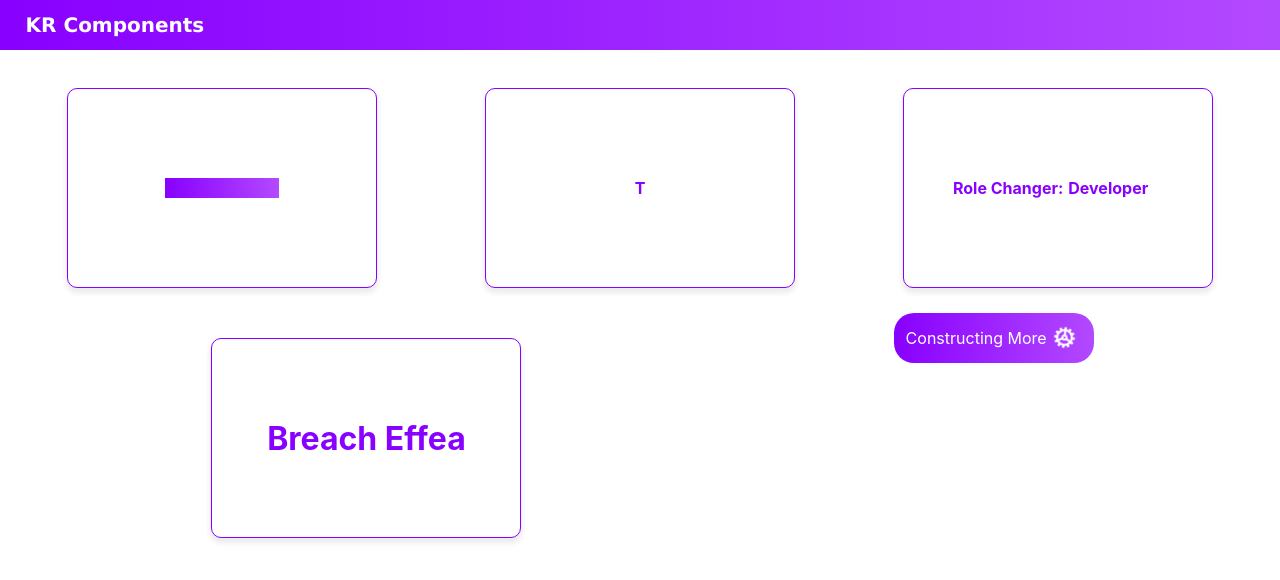
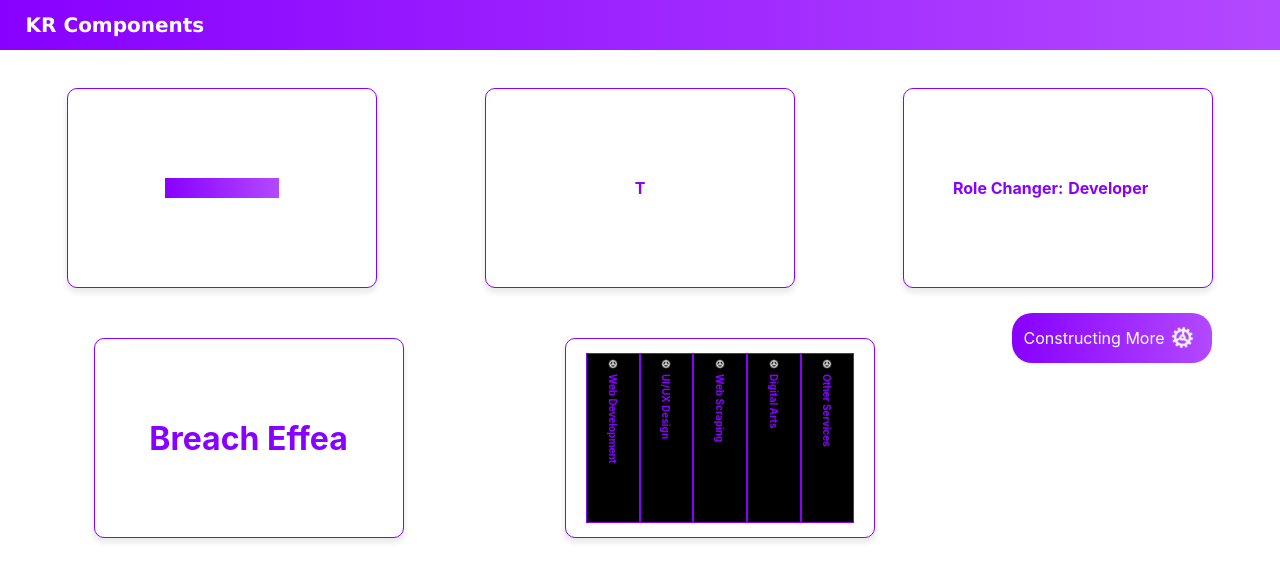
Before and after one commit to krevindev/KR-UI-Kit, a React (Create React App) app: page / in a window 1280 px wide. Shown: the top 580 px of the page. Built offline with nearby package versions, Linux system fonts and the light colour scheme.

Commit message:
Added component 5

```diff
--- /dev/null
+++ b/src/components/component5/Component5.module.css
@@ -0,0 +1,60 @@
+.component-5 {
+    width: 90%;
+    height: 170px;
+
+    display: flex;
+
+    box-sizing: border-box;
+}
+
+.c5-item {
+    width: 3%;
+    flex-grow: 1;
+    border: 1px solid var(--textColor);
+
+    transition: flex-grow .4s cubic-bezier(0.175, 0.885, 0.32, 1.275);
+    box-sizing: border-box;
+
+    position: relative;
+}
+
+.c5-item:hover {
+    flex-grow: 10;
+}
+
+.c5-item .c5-collapsed-title {
+    transition: opacity .5s ease;
+    display: flex;
+    flex-direction: column;
+    background: black;
+    align-items: center;
+
+    height: 100%;
+}
+
+.c5-item h5 {
+    position: absolute;
+    bottom: 5%;
+    left: 50%;
+    transform: translateX(-50%);
+    font-size: 20px;
+}
+
+.c5-item:not(.c5-item:hover) h5 {
+    display: none;
+}
+
+.c5-item:hover .c5-collapsed-title {
+    opacity: 0;
+}
+
+.c5-item .c5-collapsed-title img {
+    width: 10px;
+    margin: 5px;
+}
+
+.c5-item span {
+    max-width: 100%;
+    font-size: 10px;
+    writing-mode: vertical-lr;
+}
--- /dev/null
+++ b/src/components/component5/Component5.tsx
@@ -0,0 +1,29 @@
+import { useState } from 'react';
+import styles from './Component5.module.css';
+
+type Component5Data = { iconSrc: string, title: string }
+
+interface Component5Props {
+    data: Component5Data[]
+}
+
+const Component5: React.FC<Component5Props> = ({ data }) => {
+
+    return (
+        <div className={styles['component-5']}>
+            {
+                data.map(c5Item => (
+                    <div className={styles['c5-item']}>
+                        <div className={styles['c5-collapsed-title']}>
+                            <img src={c5Item.iconSrc} />
+                            <span>{c5Item.title}</span>
+                        </div>
+                        <h5>{c5Item.title}</h5>
+                    </div>
+                ))
+            }
+        </div>
+    );
+}
+
+export default Component5;
--- a/src/pages/landing_page/features_section/FeaturesSection.tsx
+++ b/src/pages/landing_page/features_section/FeaturesSection.tsx
@@ -8,11 +8,20 @@ import styles from './FeaturesSection.module.css';
 import { ReactNode } from 'react';
 
 import gearIcon from '../../../res/icons/gear-icon.svg';
+import Component5 from '../../../components/component5/Component5';
 
 interface FeaturesSectionProps {
     id?: string,
     className?: string,
 }
+
+const Component5Data = [
+    { iconSrc: gearIcon, title: 'Web Development' },
+    { iconSrc: gearIcon, title: 'UI/UX Design' },
+    { iconSrc: gearIcon, title: 'Web Scraping' },
+    { iconSrc: gearIcon, title: 'Digital Arts' },
+    { iconSrc: gearIcon, title: 'Other Services' },
+]
 
 const FeaturesSection: React.FC<FeaturesSectionProps> = ({ id, className }) => {
 
@@ -37,6 +46,10 @@ const FeaturesSection: React.FC<FeaturesSectionProps> = ({ id, className }) => {
                     <AlienBreach text='Breach Effect' speed={0.02} infinite={true} />
                 </FeaturedContainer>
 
+                <FeaturedContainer>
+                    <Component5 data={Component5Data} />
+                </FeaturedContainer>
+
                 <div id='add-more'>
                     Constructing More
                     <img src={gearIcon} />
```
